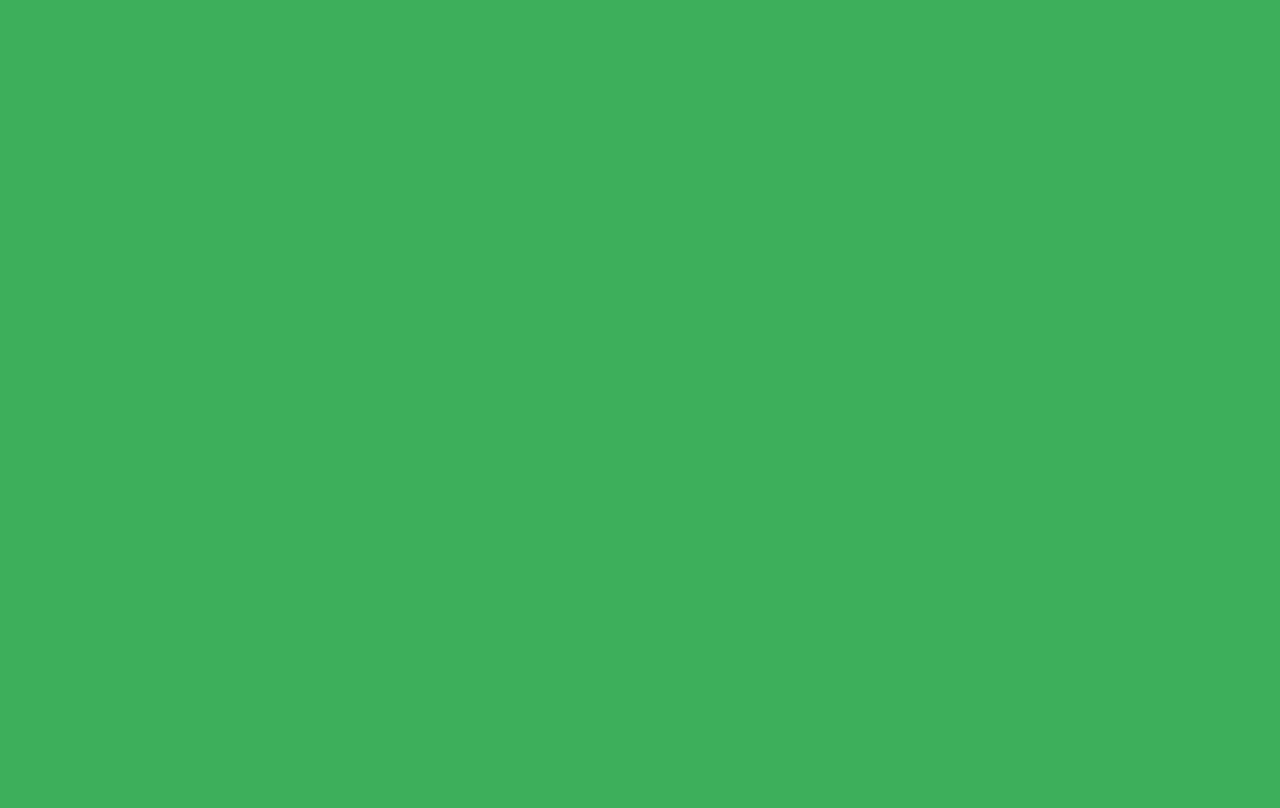
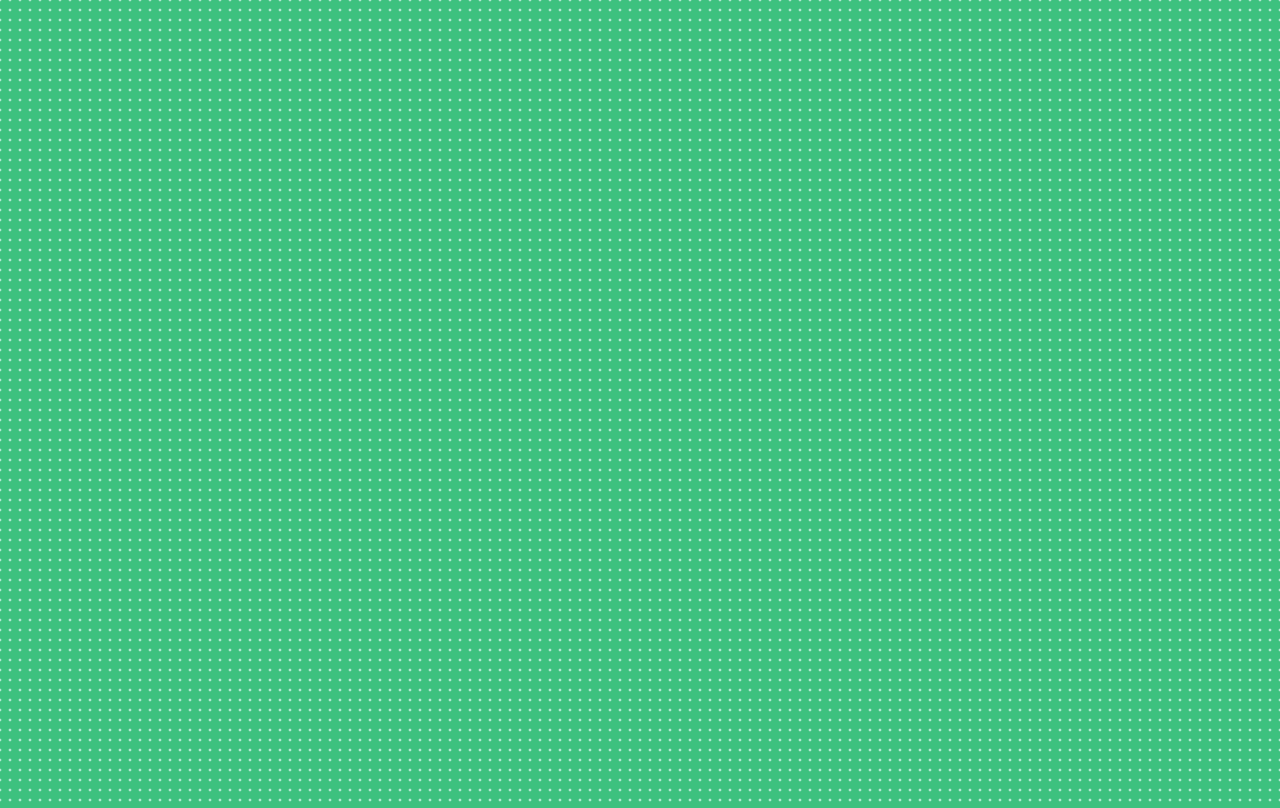
Before and after one commit to brokenfingers/random-background, a website: page index.html in a window 1280 px wide. Shown: the top 808 px of the page. Drawn offline with Linux system fonts and the light colour scheme.

Commit message:
hypnotic effect

```diff
--- a/css/main.css
+++ b/css/main.css
@@ -21,11 +21,12 @@ body {
     width: 105%;
     height: 101%;
     overflow: hidden;
-    background-color: blue;
+    transition: all 6000ms;
 }
 
 .background-holder > * {
     width: 10px;
     height: 10px;
-    transition: all, 200ms;
+    transition: all, 600ms;
+    border-radius: 2px;
 }
--- a/js/main.js
+++ b/js/main.js
@@ -1,12 +1,12 @@
 let holder = document.querySelector('.background-holder');
-const holderWidth = Math.ceil(holder.clientWidth / 10) * 10;
-const holderHeigth = Math.ceil(holder.clientHeight / 10);
 const rectSize = 10;
-let color = randomColor();
+const cellsInRow = Math.ceil(holder.clientWidth / rectSize);
+const numberOfRows = Math.ceil(holder.clientHeight / rectSize);
+let cellColor = randomColor();
 
-for (let i = 0; i < holderWidth * holderHeigth; i += 10) {
+for (let i = 0; i < cellsInRow * numberOfRows; i++) {
     const newRect = document.createElement('div');
-    newRect.style.backgroundColor = `rgb(${color[0]}, ${color[1]}, ${color[2]})`;
+    newRect.style.backgroundColor = `rgb(${cellColor[0]}, ${cellColor[1]}, ${cellColor[2]})`;
     newRect.classList.add('rectangle');
     holder.appendChild(newRect);
 }
@@ -15,7 +15,7 @@ holder.addEventListener("click", onHolderClick);
 
 
 function onHolderClick() {
-    color = randomColor();
+    cellColor = randomColor();
     rectArray = [];
     rectArray = [...document.querySelectorAll('.rectangle')];
     changeColor();
@@ -24,8 +24,18 @@ function onHolderClick() {
 function randomColor() {
     let arr = [];
     arr[0] = Math.floor(Math.random() * 256);
-    arr[1] = Math.floor(Math.random() * 256);
-    arr[2] = Math.floor(Math.random() * 256);
+    if (arr[0] < 56) {
+        arr[1] = Math.floor(Math.random() * 56) + 200;
+        arr[2] = Math.floor(Math.random() * 56) + 200;
+    } else if (arr[0] > 200) {
+        arr[1] = Math.floor(Math.random() * 56);
+        arr[2] = Math.floor(Math.random() * 56);
+    } else {
+        arr[1] = Math.floor(Math.random() * 200) + 56;
+        arr[2] = Math.floor(Math.random() * 200) + 56;
+    }
+
+
     return arr;
 }
 
@@ -36,10 +46,14 @@ function changeColor() {
     setTimeout(() => {
         if (rectArray.length > 0) {
             let randIndex = Math.floor(Math.random() * rectArray.length);
-            rectArray[randIndex].style.backgroundColor = `rgb(${color[0]}, ${color[1]}, ${color[2]})`;
+            rectArray[randIndex].style.backgroundColor = `rgb(${cellColor[0]}, ${cellColor[1]}, ${cellColor[2]})`;
             rectArray.splice(randIndex, 1);
             changeColor();
+        } else {
+            holder.style.backgroundColor = `rgb(${cellColor[0]}, ${cellColor[1]}, ${cellColor[2]})`;
+            return;
         }
+
     }, 4)
 }
 
```
